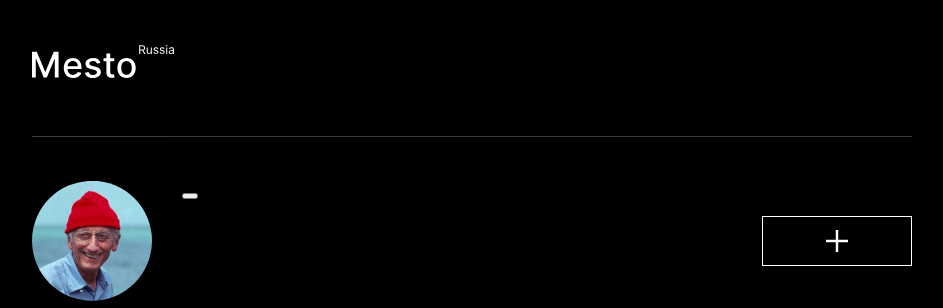
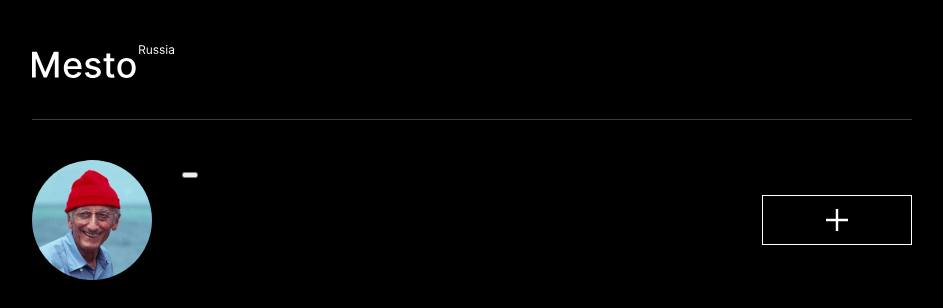
Before and after one commit to annette111/mesto, a plain HTML site: page index.html in a window 1280 px wide. Shown: the top 308 px of the page, without its empty margins (168-1111 px from the left). Drawn offline with Linux system fonts and the light colour scheme.

Commit message:
style: добавить изменения в стили header

```diff
--- a/blocks/header/header.css
+++ b/blocks/header/header.css
@@ -1,5 +1,6 @@
 .header {
     max-width: 880px;
+    height: auto;
     padding: 45px 200px 0;
-    display: block;
+    display: grid;
 }
```
